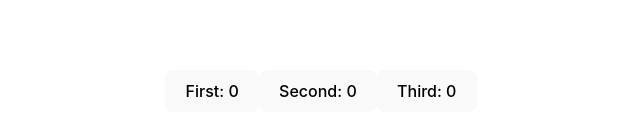
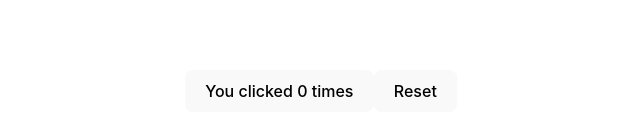
Before and after one commit to dvankevich/react-two, a React (Vite) app: page / in a window 1280 px wide. Shown: the part 309-444 px from the top of the page, without its empty margins (319-959 px from the left). Built offline with nearby package versions, Linux system fonts and the light colour scheme.

Commit message:
local storage

```diff
--- a/src/App.jsx
+++ b/src/App.jsx
@@ -4,29 +4,25 @@
 import './App.css'
 
 const App = () => {
-  const [first, setFirst] = useState(0);
-  const [second, setSecond] = useState(0);
-  const [third, setThird] = useState(0);
+  const [clicks, setClicks] = useState(() => {
+    const savedClicks = window.localStorage.getItem("saved-clicks");
+    if (savedClicks !== null) {
+      return Number(savedClicks);
+    }
+    return 0;
+  });
 
   useEffect(() => {
-    console.log("First updated: ", first);
-  }, [first]);
-
-  useEffect(() => {
-    console.log("Second updated: ", second);
-  }, [second]);
-
-  useEffect(() => {
-    document.title = `You clicked ${first + second} times`;
-    console.log("First or second updated: ", first + second);
-  }, [first, second]);
+    window.localStorage.setItem("saved-clicks", clicks);
+  }, [clicks]);
 
   return (
-    <>
-      <button onClick={() => setFirst(first + 1)}>First: {first}</button>
-      <button onClick={() => setSecond(second + 1)}>Second: {second}</button>
-      <button onClick={() => setThird(third + 1)}>Third: {third}</button>
-    </>
+    <div>
+      <button onClick={() => setClicks(clicks + 1)}>
+        You clicked {clicks} times
+      </button>
+      <button onClick={() => setClicks(0)}>Reset</button>
+    </div>
   );
 };
 
```
